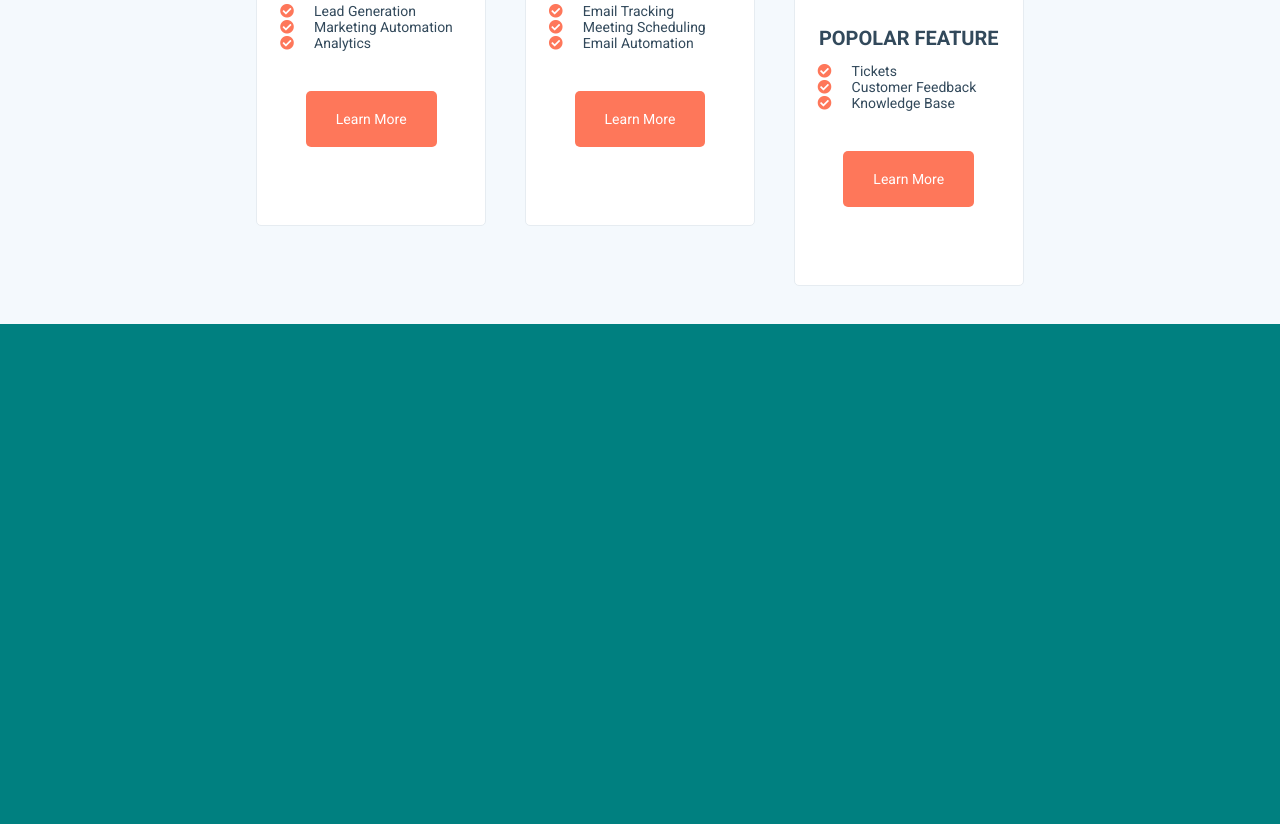
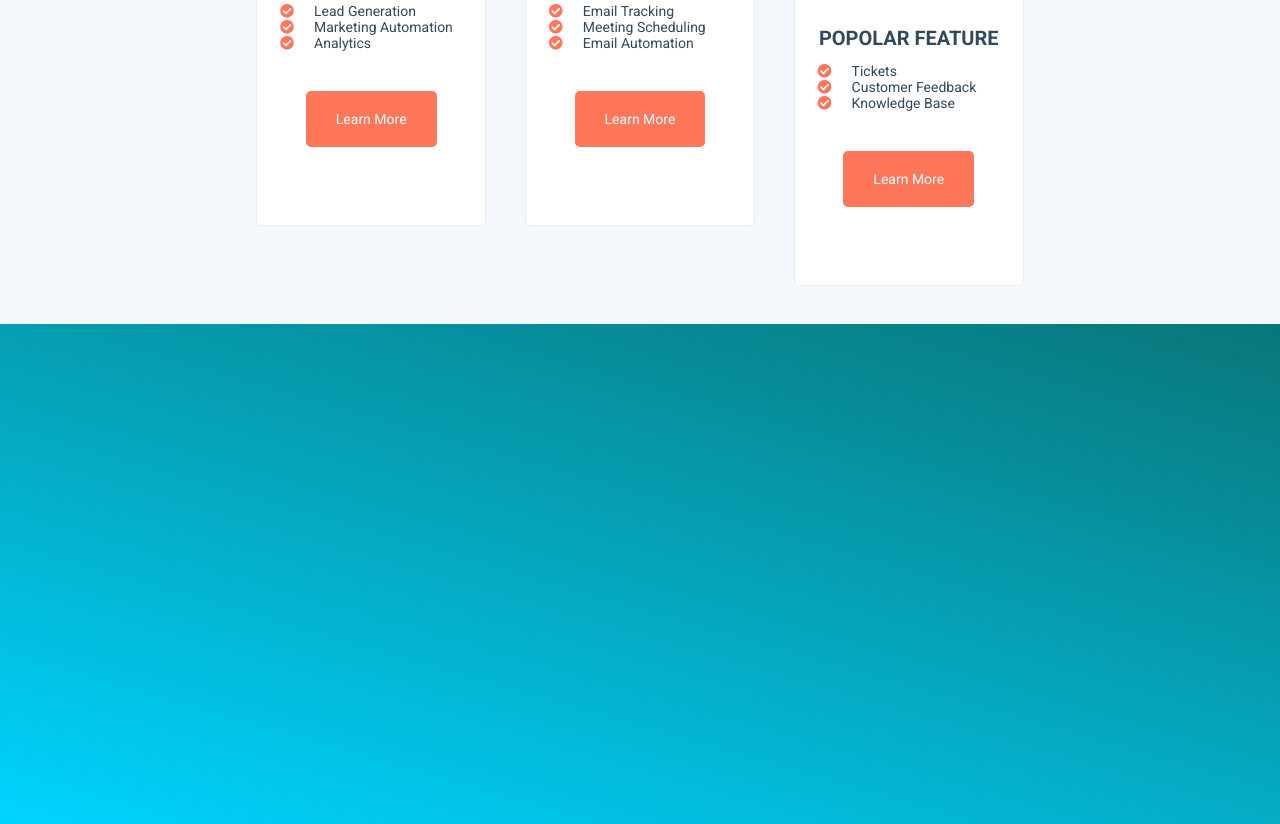
Before and after one commit to AndreaEsposito21/htmlcss-hubspot, a plain HTML site: page index.html in a window 1280 px wide. Shown: the part 2094-2918 px from the top of the page. Drawn offline with Linux system fonts and the light colour scheme.

Commit message:
bg-gradient

```diff
--- a/css/style.css
+++ b/css/style.css
@@ -268,7 +268,8 @@ span .check {
 
 .sec-mid .container {
     height: 500px;
-    background-color: teal;
+    background: rgb(0,212,255);
+    background: linear-gradient(16deg, rgba(0,212,255,1) 0%, rgba(9,118,121,1) 100%, rgba(2,0,36,1) 100%);
 }
 
 /* END MAIN */
```
